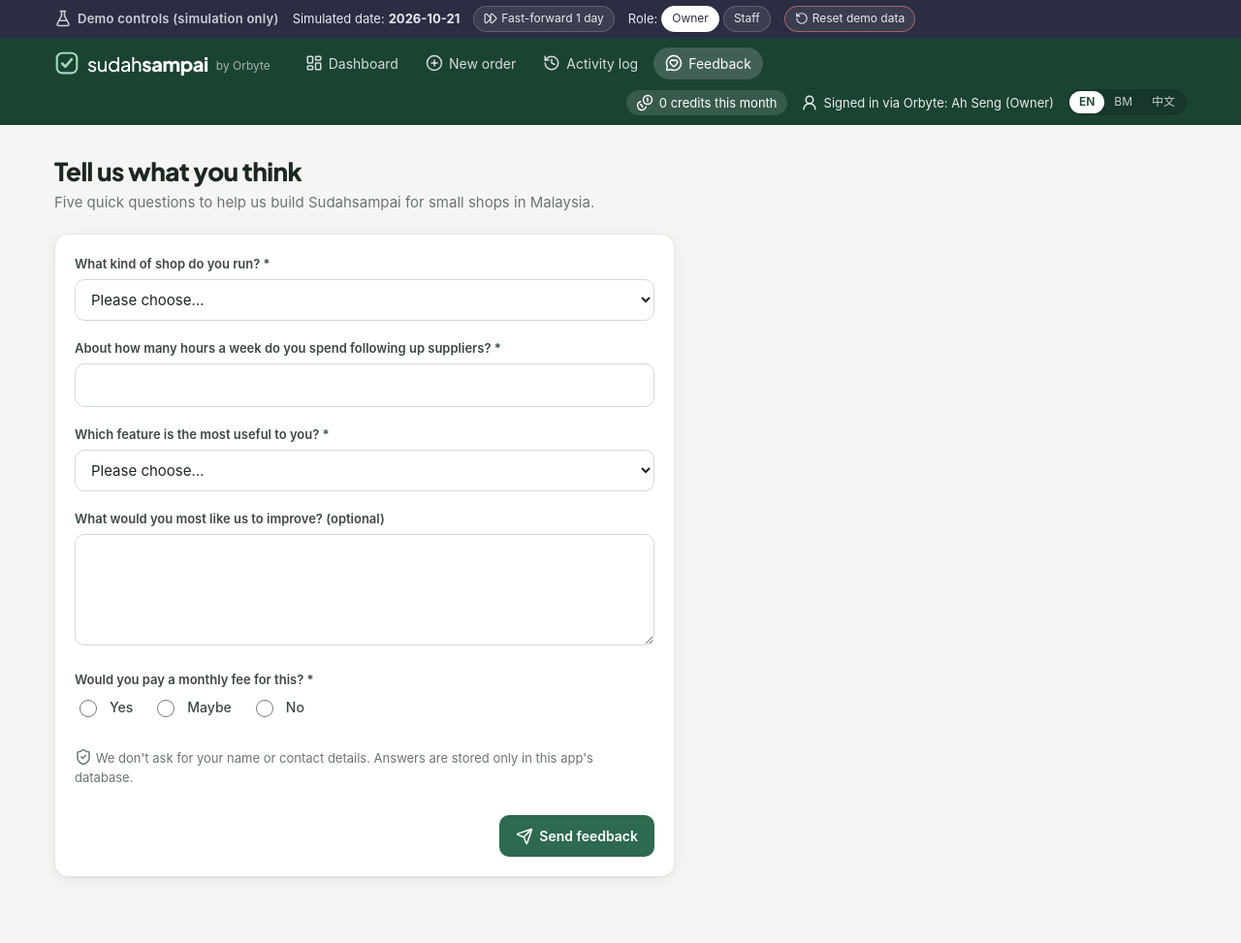
After one commit to zhukunliang/Sudahsampai, a Flask app: page /feedback in a window 1280 px wide. The commit adds this page. Shown: the whole page at 97% size. Run offline with Flask 3, Linux system fonts and the light colour scheme; data comes from the database, SQL or seed files in the repository; some libraries are stand-ins or nearby versions.

Commit message:
Add anonymous /feedback page: five-question survey saved to a feedback table and logged, linked from the top navigation, nothing pre-filled

```diff
--- a/src/app.py
+++ b/src/app.py
@@ -1,7 +1,7 @@
 import json
 import os
 import secrets
-from datetime import date
+from datetime import date, datetime
 from functools import wraps
 from urllib.parse import urlparse
 
@@ -304,6 +304,71 @@ def new_order():
                            f"from {data['supplier'] or '(no supplier)'}, delivery {data['delivery_date']}", order_id)
     flash(t("flash.created", id=order_id), "ok")
     return redirect(url_for("index"))
+
+
+# ---------- 用户反馈 ----------
+
+# 选项都存英文代码，页面上用 locales.json 里的 feedback.<代码> 翻译
+SHOP_TYPES = ("grocery", "food", "bakery", "hardware", "pharmacy", "other")
+FEATURES = ("reminders", "ai_reading", "delivery_check", "auto_apply", "reply_draft", "activity_log")
+PAY_CHOICES = ("yes", "maybe", "no")
+MAX_HOURS_PER_WEEK = 168  # 一周最多 168 小时
+MAX_IMPROVE_LENGTH = 1000
+
+
+def validate_feedback(form):
+    """检查反馈表单，返回 (整理好的数据, 错误列表)。除了"最想改进的地方"，每一项都必须填。"""
+    data = {
+        "shop_type": form.get("shop_type", ""),
+        "hours_per_week": form.get("hours_per_week", "").strip(),
+        "most_useful": form.get("most_useful", ""),
+        "improve": form.get("improve", "").strip(),
+        "willing_to_pay": form.get("willing_to_pay", ""),
+    }
+    errors = []
+    if data["shop_type"] not in SHOP_TYPES:
+        errors.append(t("feedback.err_shop"))
+    try:
+        hours = float(data["hours_per_week"])
+        if not 0 <= hours <= MAX_HOURS_PER_WEEK:
+            raise ValueError
+    except ValueError:
+        errors.append(t("feedback.err_hours", max=MAX_HOURS_PER_WEEK))
+    if data["most_useful"] not in FEATURES:
+        errors.append(t("feedback.err_feature"))
+    if len(data["improve"]) > MAX_IMPROVE_LENGTH:
+        errors.append(t("feedback.err_improve", max=MAX_IMPROVE_LENGTH))
+    if data["willing_to_pay"] not in PAY_CHOICES:
+        errors.append(t("feedback.err_pay"))
+    return data, errors
+
+
+@app.route("/feedback", methods=["GET", "POST"])
+def feedback():
+    """反馈表单：任何角色都可以填。提交后存进 feedback 表，并写一条日志。表单不预先填任何内容。"""
+    choices = {"shop_types": SHOP_TYPES, "features": FEATURES, "pay_choices": PAY_CHOICES}
+    if request.method == "GET":
+        return render_template("feedback.html", form={}, errors=[], **choices)
+
+    data, errors = validate_feedback(request.form)
+    if errors:
+        # 出错时把用户自己填的内容原样放回去，不用重新填
+        return render_template("feedback.html", form=data, errors=errors, **choices), 400
+
+    with db.connect() as conn:
+        cur = conn.execute(
+            """INSERT INTO feedback (submitted_at, shop_type, hours_per_week, most_useful, improve, willing_to_pay)
+               VALUES (?, ?, ?, ?, ?, ?)""",
+            (datetime.now(db.MALAYSIA_TZ).strftime("%Y-%m-%d %H:%M:%S"), data["shop_type"],
+             float(data["hours_per_week"]), data["most_useful"], data["improve"], data["willing_to_pay"]))
+        detail = (f"Feedback #{cur.lastrowid}: shop type {data['shop_type']}, "
+                  f"{float(data['hours_per_week']):g} hour(s) a week following up suppliers, "
+                  f"most useful: {data['most_useful']}, willing to pay monthly: {data['willing_to_pay']}")
+        if data["improve"]:
+            detail += f', wants improved: "{data["improve"][:200]}"'
+        orbyte.write_audit(conn, "feedback_submitted", detail)
+    flash(t("feedback.thanks"), "ok")
+    return redirect(url_for("feedback"))
 
 
 # ---------- 订单详情 ----------
--- a/src/db.py
+++ b/src/db.py
@@ -60,6 +60,7 @@ ACTION_TAGS = {
     "auto_applied": ("tag.auto", "teal"),
     "auto_undone": ("tag.undo", "gray"),
     "reply_sent": ("tag.reply_sent", "blue"),
+    "feedback_submitted": ("tag.feedback", "blue"),
 }
 OTHER_TAG = ("tag.other", "gray")
 
@@ -94,6 +95,18 @@ CREATE TABLE IF NOT EXISTS logs (
     detail TEXT NOT NULL,                -- 内容
     order_id INTEGER,                    -- 跟哪张订单有关；和订单无关的日志为空
     amount REAL                          -- 这件事避免的损失（RM）：少收的货值、涨价的差额；没有就为空
+);
+
+-- 用户反馈（/feedback 页面）。不收集姓名、电话等个人信息。
+-- 这是真实用户的调研数据，不是演示数据：重置演示数据时不清空，也不预先填任何内容。
+CREATE TABLE IF NOT EXISTS feedback (
+    id INTEGER PRIMARY KEY AUTOINCREMENT,
+    submitted_at TEXT NOT NULL,          -- 真实时间（马来西亚时间）YYYY-MM-DD HH:MM:SS
+    shop_type TEXT NOT NULL,             -- 店铺类型代码，见 app.py 的 SHOP_TYPES
+    hours_per_week REAL NOT NULL,        -- 每周跟进供应商大约多少小时
+    most_useful TEXT NOT NULL,           -- 最有用的功能代码，见 app.py 的 FEATURES
+    improve TEXT NOT NULL DEFAULT '',    -- 最想改进的地方（可以不填）
+    willing_to_pay TEXT NOT NULL         -- 愿不愿意每月付费：yes / maybe / no
 );
 """
 
--- a/src/static/style.css
+++ b/src/static/style.css
@@ -164,6 +164,12 @@ label.check input { width: 18px; height: 18px; }
 .form-grid { display: grid; grid-template-columns: repeat(2, 1fr); gap: 14px 18px; margin-bottom: 12px; }
 .check-cell { display: flex; align-items: flex-end; padding-bottom: 10px; }
 .form-actions { display: flex; justify-content: flex-end; gap: 10px; margin-top: 16px; }
+/* 反馈表单：一栏，宽度适中 */
+.narrow-form { max-width: 640px; }
+.feedback-fields { display: grid; gap: 18px; }
+.choice-group { border: 0; padding: 0; margin: 0; display: flex; flex-wrap: wrap; gap: 8px 20px; }
+.choice-group legend { font-size: 13px; font-weight: 600; color: #3d4844; margin-bottom: 8px; padding: 0; }
+.choice-group label.check input { width: 18px; height: 18px; }
 .filter { display: flex; flex-wrap: wrap; align-items: center; gap: 10px; margin-bottom: 16px; }
 .filter label { margin: 0; }
 .filter input[type=text] { width: 7em; }
--- a/src/templates/base.html
+++ b/src/templates/base.html
@@ -50,6 +50,7 @@
         <a href="{{ url_for('index') }}" class="{{ 'active' if request.endpoint == 'index' }}"><i data-lucide="layout-dashboard"></i> {{ t('nav.dashboard') }}</a>
         <a href="{{ url_for('new_order') }}" class="{{ 'active' if request.endpoint == 'new_order' }}"><i data-lucide="plus-circle"></i> {{ t('nav.new_order') }}</a>
         <a href="{{ url_for('show_logs') }}" class="{{ 'active' if request.endpoint == 'show_logs' }}"><i data-lucide="history"></i> {{ t('nav.activity') }}</a>
+        <a href="{{ url_for('feedback') }}" class="{{ 'active' if request.endpoint == 'feedback' }}"><i data-lucide="message-circle-heart"></i> {{ t('nav.feedback') }}</a>
       </nav>
       <div class="topbar-right">
         <span class="credits" title="{{ t('topbar.credits_title') }}"><i data-lucide="coins"></i> {{ t('topbar.credits', n=credits_used) }}</span>
--- /dev/null
+++ b/src/templates/feedback.html
@@ -0,0 +1,70 @@
+{% extends "base.html" %}
+{% block content %}
+<div class="page-head">
+  <div>
+    <h1>{{ t('feedback.title') }}</h1>
+    <p class="muted">{{ t('feedback.subtitle') }}</p>
+  </div>
+</div>
+
+{% if errors %}
+<div class="flash flash-error">
+  <i data-lucide="circle-alert"></i>
+  <div>
+    <b>{{ t('new.errors') }}</b>
+    <ul>{% for e in errors %}<li>{{ e }}</li>{% endfor %}</ul>
+  </div>
+</div>
+{% endif %}
+
+{# 不预先填任何内容：下拉框默认是"请选择"，单选框一个都不选。出错时只放回用户自己填的内容 #}
+<form method="post" class="card form-card narrow-form">
+  <div class="feedback-fields">
+    <div>
+      <label for="shop_type">{{ t('feedback.shop_type') }} *</label>
+      <select id="shop_type" name="shop_type">
+        <option value="">{{ t('feedback.choose') }}</option>
+        {% for code in shop_types %}
+        <option value="{{ code }}" {% if form.shop_type == code %}selected{% endif %}>{{ t('feedback.shop.' ~ code) }}</option>
+        {% endfor %}
+      </select>
+    </div>
+
+    <div>
+      <label for="hours_per_week">{{ t('feedback.hours') }} *</label>
+      <input type="number" id="hours_per_week" name="hours_per_week" min="0" max="168" step="0.5"
+             inputmode="decimal" value="{{ form.hours_per_week or '' }}">
+    </div>
+
+    <div>
+      <label for="most_useful">{{ t('feedback.most_useful') }} *</label>
+      <select id="most_useful" name="most_useful">
+        <option value="">{{ t('feedback.choose') }}</option>
+        {% for code in features %}
+        <option value="{{ code }}" {% if form.most_useful == code %}selected{% endif %}>{{ t('feedback.feature.' ~ code) }}</option>
+        {% endfor %}
+      </select>
+    </div>
+
+    <div>
+      <label for="improve">{{ t('feedback.improve') }}</label>
+      <textarea id="improve" name="improve" rows="4" maxlength="1000">{{ form.improve or '' }}</textarea>
+    </div>
+
+    <fieldset class="choice-group">
+      <legend>{{ t('feedback.pay') }} *</legend>
+      {% for code in pay_choices %}
+      <label class="check">
+        <input type="radio" name="willing_to_pay" value="{{ code }}" {% if form.willing_to_pay == code %}checked{% endif %}>
+        {{ t('feedback.pay.' ~ code) }}
+      </label>
+      {% endfor %}
+    </fieldset>
+
+    <p class="muted small"><i data-lucide="shield-check"></i> {{ t('feedback.privacy') }}</p>
+  </div>
+  <div class="form-actions">
+    <button type="submit" class="btn btn-primary"><i data-lucide="send"></i> {{ t('feedback.submit') }}</button>
+  </div>
+</form>
+{% endblock %}
```
Also changed, not shown: src/locales.json (+102 -3 lines), tests/test_app.py (+58 -0 lines), README.md.
